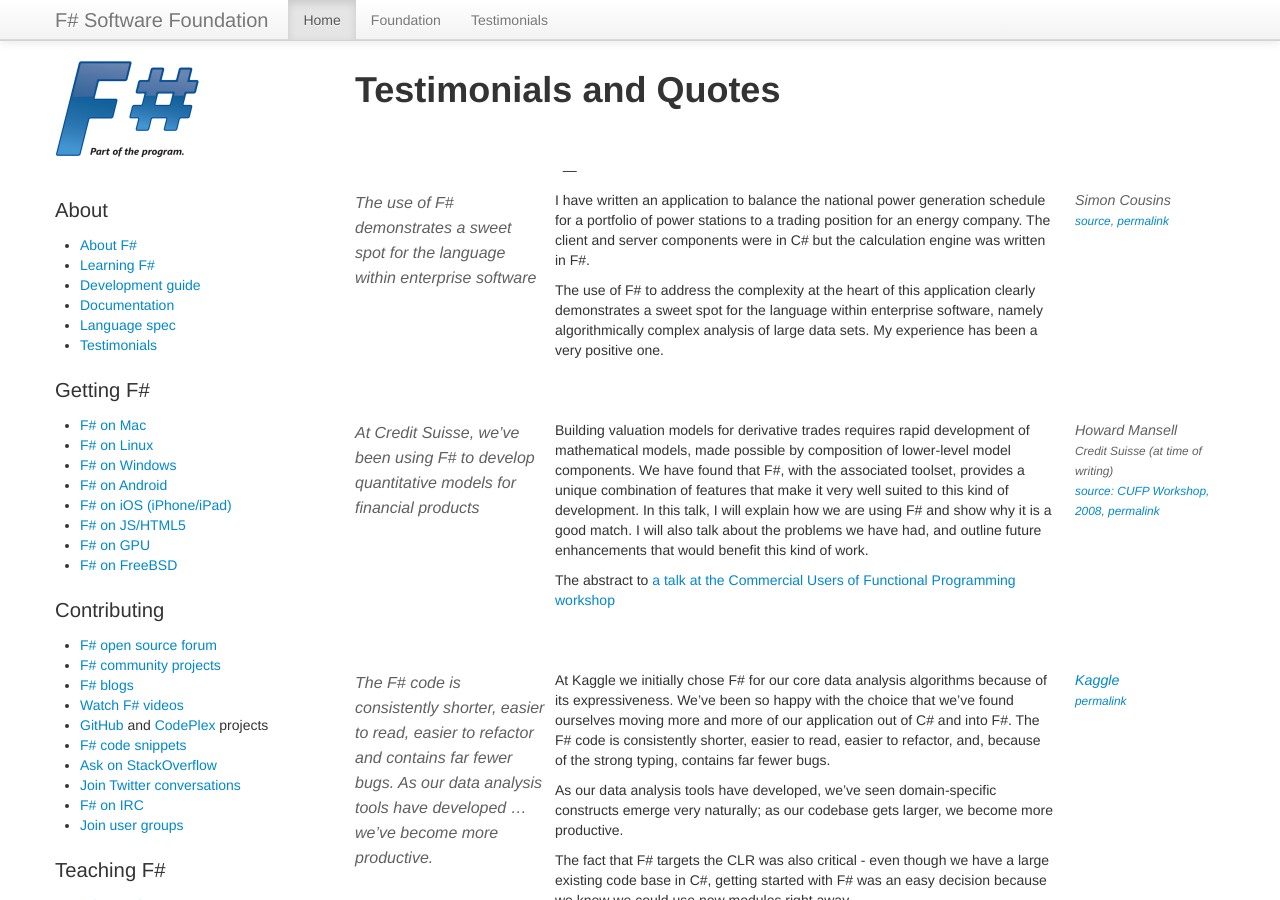
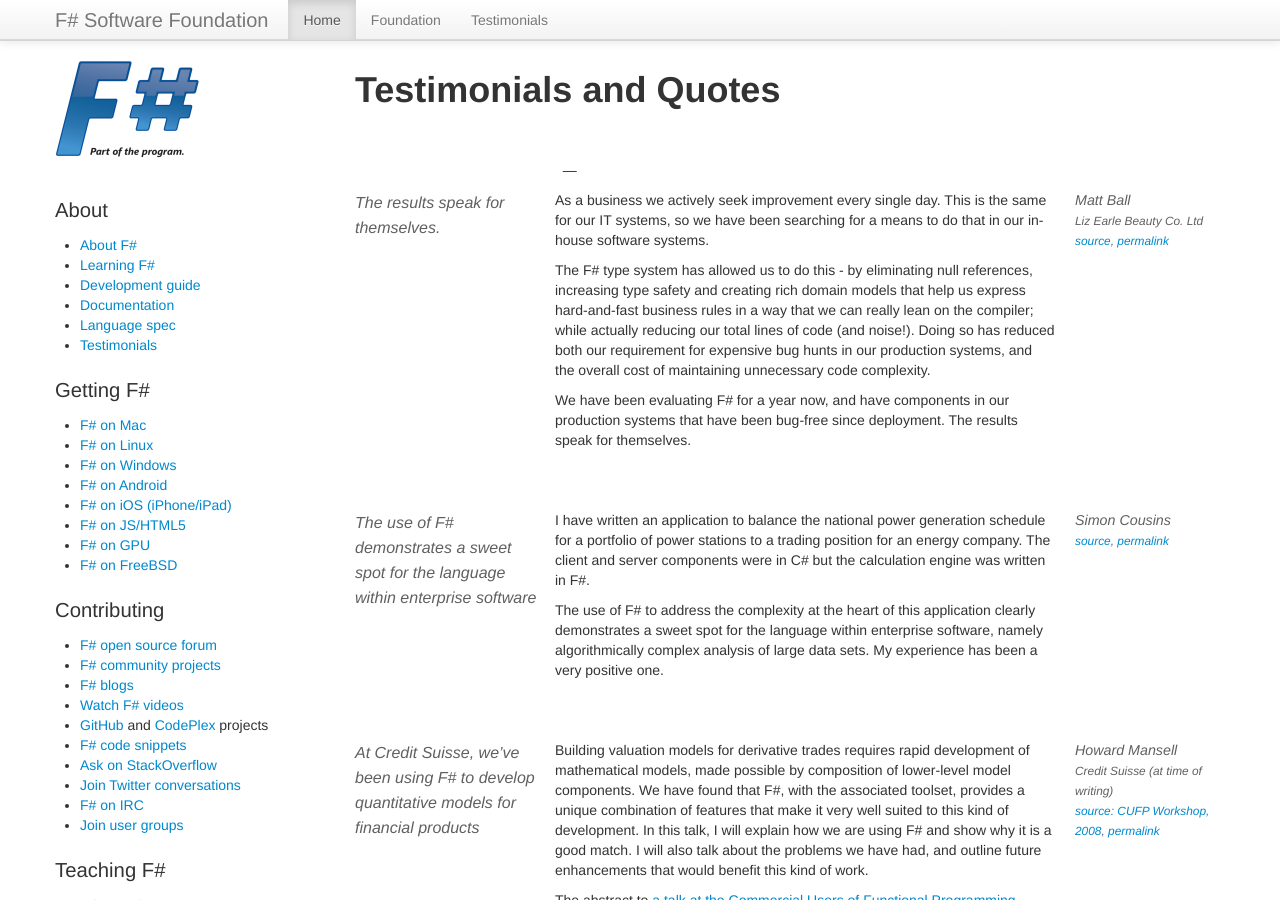
Before and after one commit to fsharp/fsharp.org, a Jekyll site: the page built from testimonials/index.md, in a window 1280 px wide and 900 px high. Built offline with Jekyll 4.4.1, drawn with Linux system fonts in a browser that asks for light colours; nearby versions of some CDN libraries; some web fonts are replaced; comment, search, counter and statistics services are not loaded.

Commit message:
Adding testimonial (Matt Ball)
By request of @tpetricek on Twitter a week or so back.

```diff
--- a/testimonials/index.md
+++ b/testimonials/index.md
@@ -39,6 +39,28 @@
 the content (so please add some, even though they are not used at the moment).
 
 -->
+<a id="lemball-1" href="#">&nbsp;</a>
+---
+
+> The results speak for themselves.
+
+1. **Matt Ball**
+2. Liz Earle Beauty Co. Ltd
+3. [source](http://saxonmatt.co.uk/2013/04/adopting-fsharp-part-ii.html), [permalink](#lemball-1)
+
+As a business we actively seek improvement every single day. This is the same for our IT systems,
+so we have been searching for a means to do that in our in-house software systems.
+
+The F# type system has allowed us to do this - by eliminating null references, increasing type
+safety and creating rich domain models that help us express hard-and-fast business rules in a
+way that we can really lean on the compiler; while actually reducing our total lines of code
+(and noise!). Doing so has reduced both our requirement for expensive bug hunts in our
+production systems, and the overall cost of maintaining unnecessary code complexity.
+
+We have been evaluating F# for a year now, and have components in our production systems that
+have been bug-free since deployment. The results speak for themselves.
+<div class="keywords">retail, e-commerce, ETL, web services, soa, correctness</div>
+
 <a id="simon-cousins-1" href="#">&nbsp;</a>
 ---
 
```
